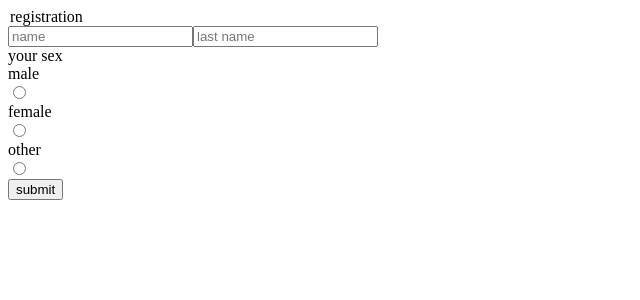
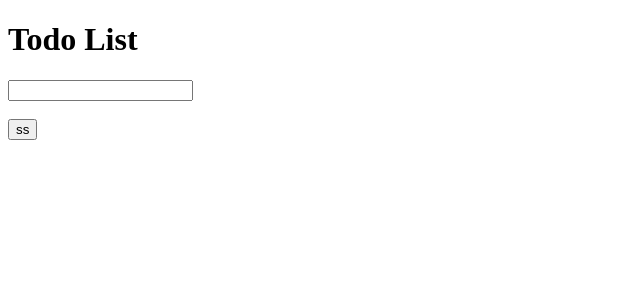
Before and after one commit to n1kalai/test-react, a React (Create React App) app: page / in a window 1280 px wide. Shown: the top 300 px of the page, without its empty margins (0-640 px from the left). Built offline with nearby package versions, Linux system fonts and the light colour scheme.

Commit message:
created to do list app

```diff
--- a/src/App.js
+++ b/src/App.js
@@ -1,70 +1,75 @@
 import "./App.css";
 import { useState } from "react";
+import Todolist from "./Todolist"
 
 const App = () => {
-	const [user, setUser] = useState({
-		first_name: "",
-		last_name: "",
-		number: 1231231,
-		sex: "",
-	});
 
-	const handleInputChange = (event) => {
-		const { name, value } = event.target;
+	return(
+		<Todolist />
+	)
+	// const [user, setUser] = useState({
+	// 	first_name: "",
+	// 	last_name: "",
+	// 	number: 1231231,
+	// 	sex: "",
+	// });
 
-		setUser((prevState) => ({
-			...prevState,
-			[name]: value,
-		}));
-	};
+	// const handleInputChange = (event) => {
+	// 	const { name, value } = event.target;
 
-	const handleSubmit = (event) => {
-		event.preventDefault();
-		console.log(user);
-	};
+	// 	setUser((prevState) => ({
+	// 		...prevState,
+	// 		[name]: value,
+	// 	}));
+	// };
 
-	return (
-		<form onSubmit={handleSubmit}>
-			<legend>registration</legend>
-			<input
-				placeholder="name"
-				name="first_name"
-				value={user.first_name}
-				onChange={handleInputChange}
-			/>
-			<input
-				onChange={handleInputChange}
-				placeholder="last name"
-				name="last_name"
-				value={user.last_name}
-			/>
-			<div>
-				<div>your sex</div>
-				<div>male</div>
-				<input
-					type="radio"
-					onChange={handleInputChange}
-					value="male"
-					name="sex"
-				/>
-				<div>female</div>
-				<input
-					type="radio"
-					onChange={handleInputChange}
-					value="female"
-					name="sex"
-				/>
-				<div>other</div>
-				<input
-					type="radio"
-					onChange={handleInputChange}
-					value="other"
-					name="sex"
-				/>
-			</div>
-			<button>submit</button>
-		</form>
-	);
+	// const handleSubmit = (event) => {
+	// 	event.preventDefault();
+	// 	console.log(user);
+	// };
+
+	// return (
+	// 	<form onSubmit={handleSubmit}>
+	// 		<legend>registration</legend>
+	// 		<input
+	// 			placeholder="name"
+	// 			name="first_name"
+	// 			value={user.first_name}
+	// 			onChange={handleInputChange}
+	// 		/>
+	// 		<input
+	// 			onChange={handleInputChange}
+	// 			placeholder="last name"
+	// 			name="last_name"
+	// 			value={user.last_name}
+	// 		/>
+	// 		<div>
+	// 			<div>your sex</div>
+	// 			<div>male</div>
+	// 			<input
+	// 				type="radio"
+	// 				onChange={handleInputChange}
+	// 				value="male"
+	// 				name="sex"
+	// 			/>
+	// 			<div>female</div>
+	// 			<input
+	// 				type="radio"
+	// 				onChange={handleInputChange}
+	// 				value="female"
+	// 				name="sex"
+	// 			/>
+	// 			<div>other</div>
+	// 			<input
+	// 				type="radio"
+	// 				onChange={handleInputChange}
+	// 				value="other"
+	// 				name="sex"
+	// 			/>
+	// 		</div>
+	// 		<button>submit</button>
+	// 	</form>
+	// );
 };
 
 export default App;
--- /dev/null
+++ b/src/Todolist.js
@@ -0,0 +1,73 @@
+import { useState } from "react";
+
+const Todolist = () => {
+
+const [toDoList, settoDoList] = useState({
+    todolist: "",
+    todos: []});
+
+const changeland = (event) => {
+
+    const {id, value} = event.target;
+   settoDoList({
+    ...toDoList,
+    // todolist : value,
+    [id] : value
+
+   })
+}
+
+const submit = (event) => {
+   // prevents page refresh
+    event.preventDefault();
+    settoDoList({
+        todolist: "",
+        todos: [...toDoList.todos, toDoList.todolist]
+
+    })
+}
+
+const delethandler = (clickedelement) => {
+
+
+    settoDoList({
+
+
+        todos: toDoList.todos.filter((el) => el !== clickedelement)
+
+    })
+
+
+}
+
+console.log(toDoList, "state")
+
+    return(
+       <div>
+        <h1>Todo List</h1>
+
+        <form onSubmit={submit}>
+
+            {/* {/* ნებისმიერი ცვლილება keyboarის დროს          იგივე id  განსსხვავებული სახელები} */}
+
+        <input onChange={changeland} value={toDoList.todolist} id="todolist"  type="text" /><br />
+
+        <br />
+        <button>ss</button>
+
+        {toDoList.todos.map((el, index) =>
+
+
+         <p key = {index} onClick={() => delethandler(el)} style={{color:"blue"}}>{index +1} {el}</p>
+
+            )}
+
+        </form>
+
+        </div>
+
+    )
+
+}
+
+export default Todolist;
```
